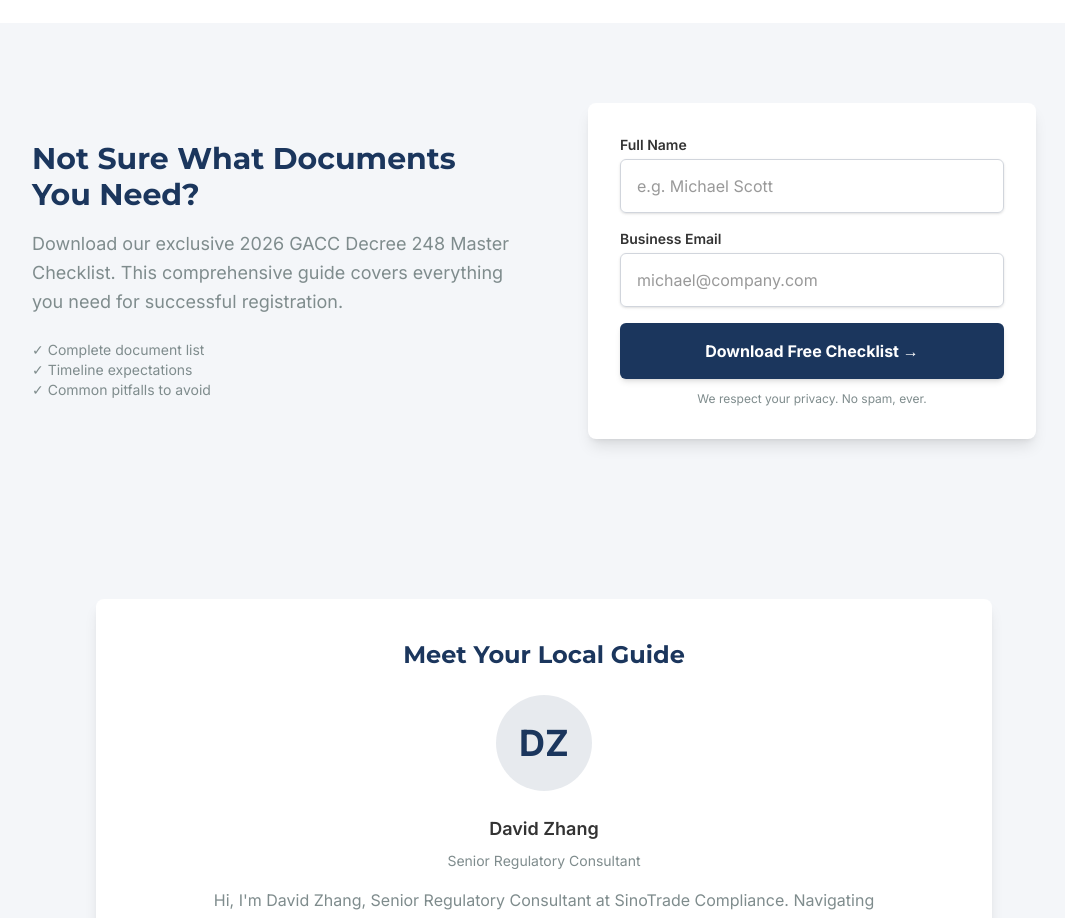
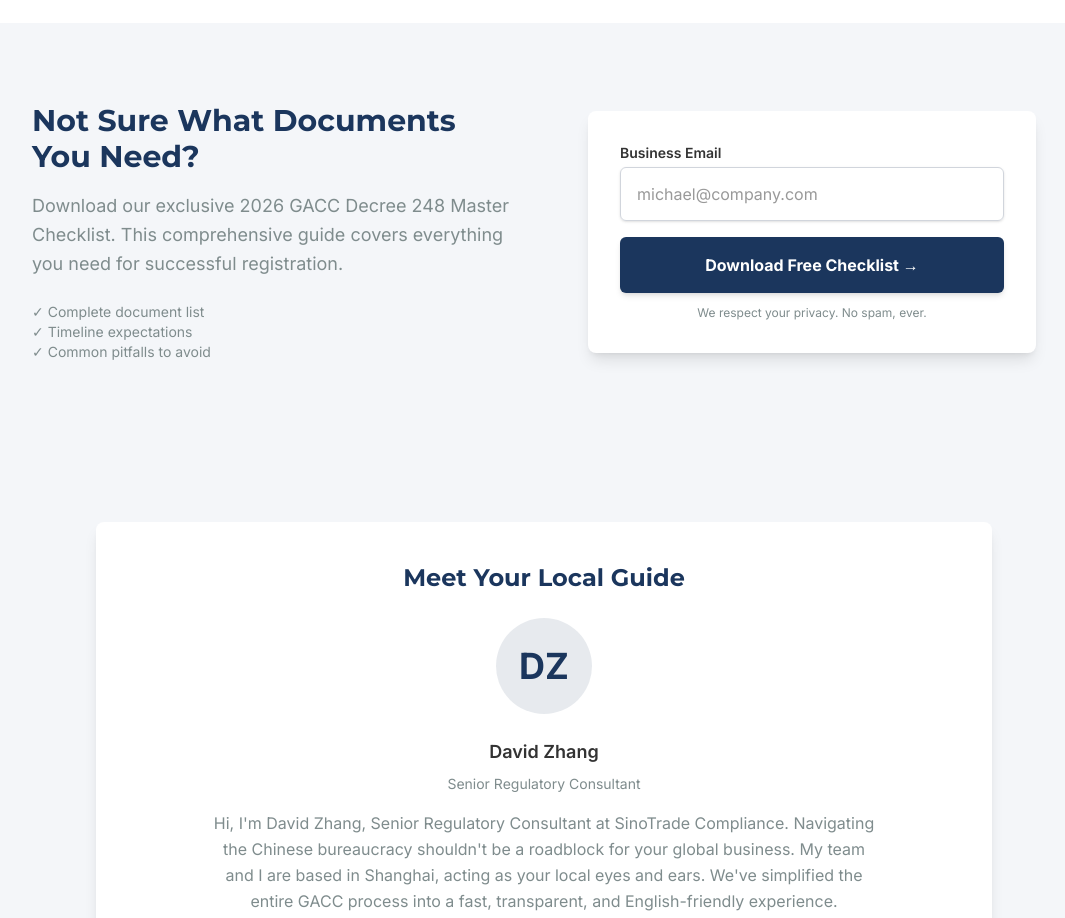
Before and after one commit to seasea-clouds/sinotradecompliance, a Next.js app: page / in a window 1280 px wide. Shown: the part 1860-2778 px from the top of the page, without its empty margins (96-1161 px from the left). Built offline with nearby package versions, Linux system fonts and the light colour scheme.

Commit message:
移除表单 Full Name 字段，只保留邮箱

```diff
--- a/src/components/LeadMagnet.tsx
+++ b/src/components/LeadMagnet.tsx
@@ -57,23 +57,6 @@ export default function LeadMagnet() {
                 value="https://www.sinotradecompliance.com/thank-you"
               />
 
-              {/* Name Input */}
-              <div className="mb-4">
-                <label
-                  htmlFor="name"
-                  className="block text-sm font-semibold text-text-charcoal mb-1"
-                >
-                  Full Name
-                </label>
-                <input
-                  type="text"
-                  name="name"
-                  id="name"
-                  placeholder="e.g. Michael Scott"
-                  required
-                  className="w-full px-4 py-3 rounded-md border border-gray-300 focus:outline-none focus:ring-2 focus:ring-primary-navy focus:border-transparent transition-all shadow-sm"
-                />
-              </div>
 
               {/* Email Input */}
               <div className="mb-4">
```
